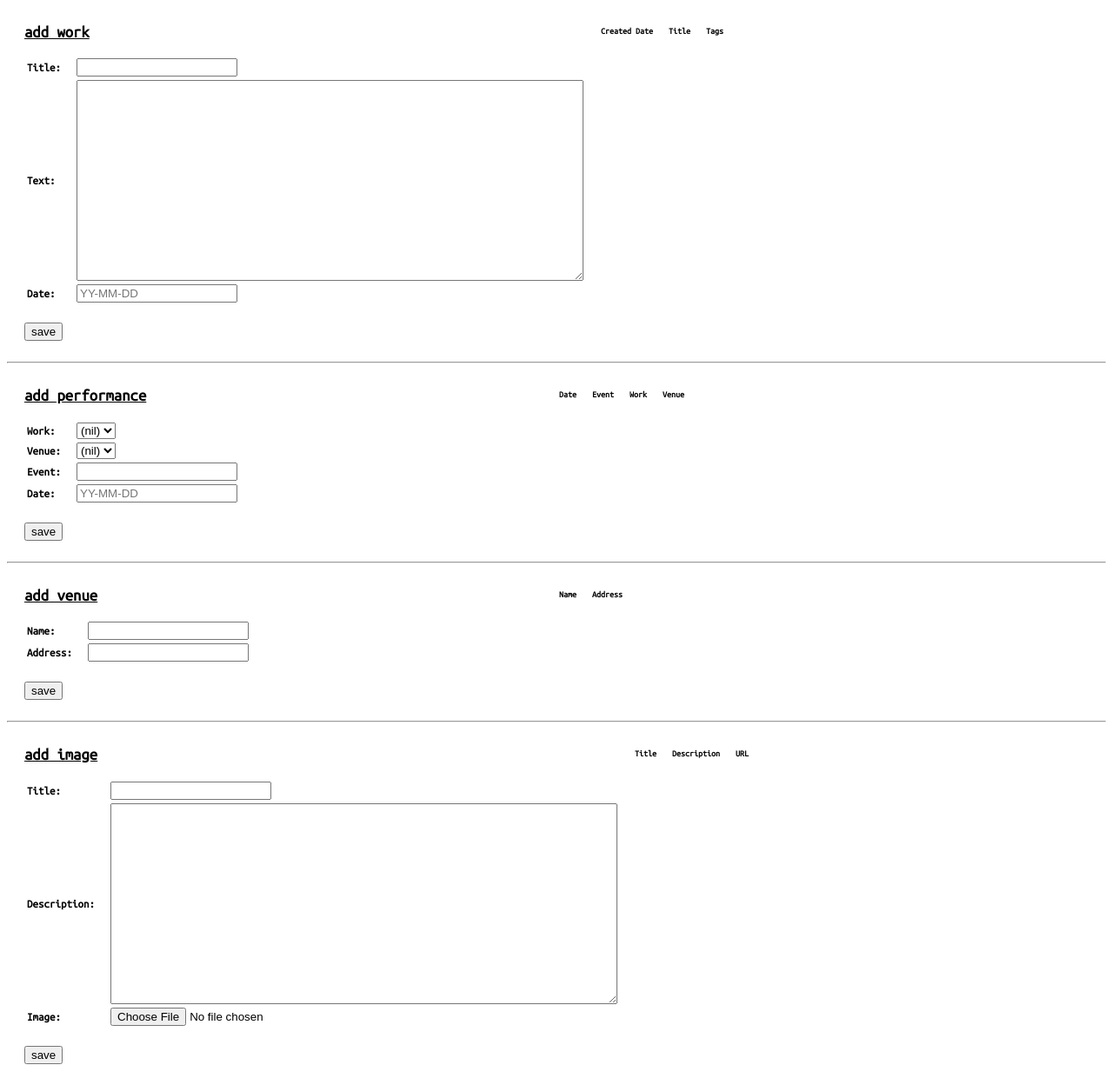
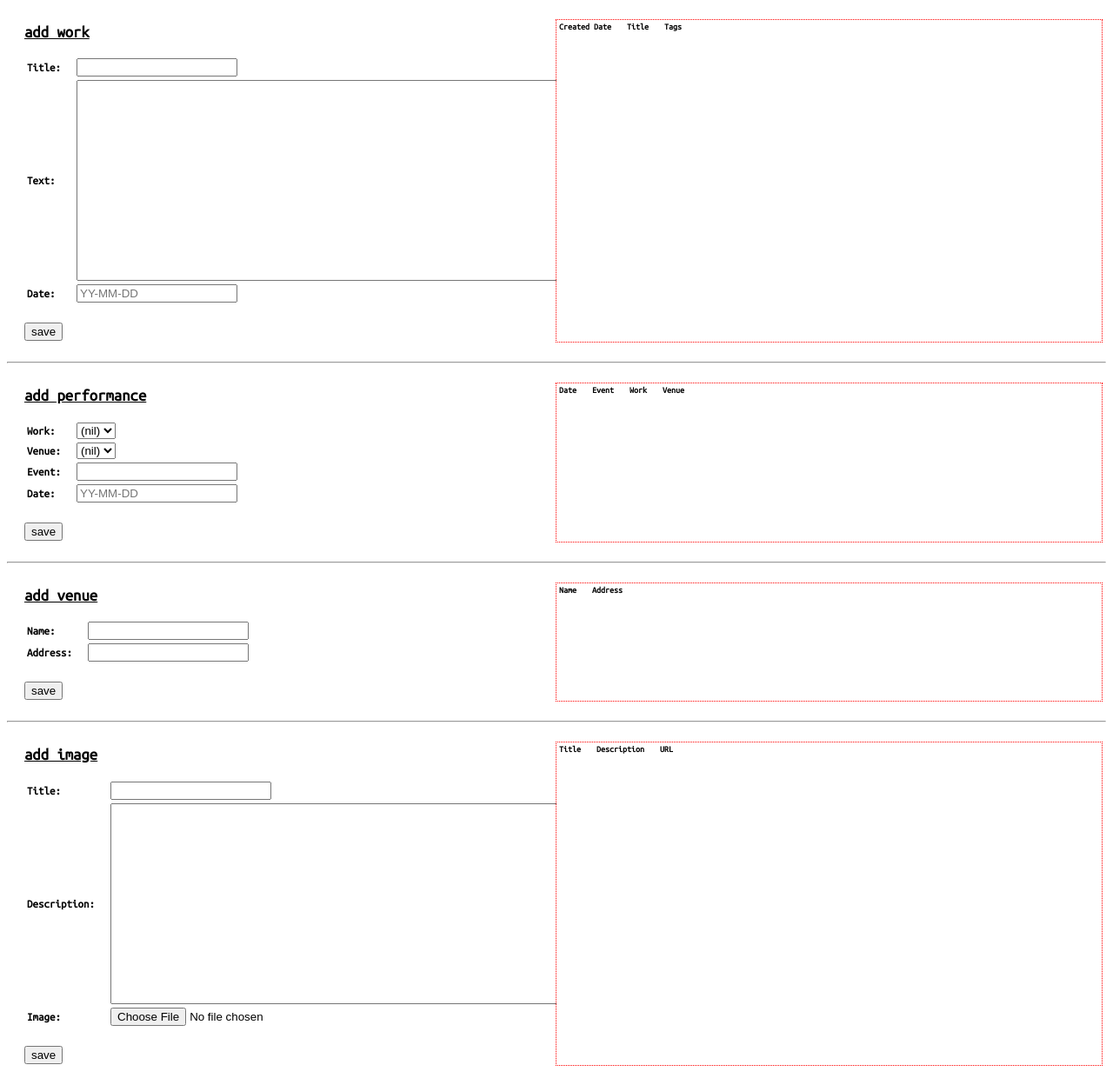
Before and after one commit to ericheep/miscellany, a Django app: page /miscellany/ in a window 1280 px wide. Shown: the whole page at 87% size. Run offline with Django 3.2, Linux system fonts and the light colour scheme; data that the repository does not hold is empty; some libraries are stand-ins or nearby versions.

Commit message:
lots of small stuff

```diff
--- a/portfolio/admin.py
+++ b/portfolio/admin.py
@@ -1,5 +1,5 @@
 from django.contrib import admin
-from .models import Work, Performance, Venue, Image, Tag
+from .models import Work, Performance, Venue, Image, Tag, Collaborator
 
 
 class WorkAdmin(admin.ModelAdmin):
@@ -20,3 +20,4 @@ admin.site.register(Performance, PerformanceAdmin)
 admin.site.register(Venue)
 admin.site.register(Image)
 admin.site.register(Tag)
+admin.site.register(Collaborator)
--- a/portfolio/models.py
+++ b/portfolio/models.py
@@ -29,11 +29,14 @@ class Image(models.Model):
 class Work(models.Model):
     title = models.CharField(max_length=200, unique=True)
     slug = models.SlugField(null=True, blank=True, editable=False)
+    created_date = models.DateField()
 
-    text = models.TextField()
-    created_date = models.DateField()
-    images = models.ManyToManyField(Image)
-    tags = models.ManyToManyField(Tag)
+    featured = models.BooleanField(default=True)
+    # pdf = models.FileField(blank=True)
+    github = models.URLField(blank=True)
+    text = models.TextField(blank=True)
+    images = models.ManyToManyField(Image, blank=True)
+    tags = models.ManyToManyField(Tag, blank=True)
 
     def short_text(self):
         return truncatechars(self.text, 50)
@@ -60,8 +63,19 @@ class Venue(models.Model):
         return self.name
 
 
+class Collaborator(models.Model):
+    name = models.CharField(max_length=200)
+    website = models.URLField(blank=True)
+
+    def __str__(self):
+        return self.name
+
+
 class Performance(models.Model):
-    work = models.ForeignKey(Work)
+    work = models.ForeignKey(Work, blank=True)
+    other = models.CharField(max_length=200, blank=True)
+
+    collaborators = models.ManyToManyField(Collaborator)
     venue = models.ForeignKey(Venue)
     event = models.CharField(max_length=200)
     date = models.DateTimeField()
--- a/portfolio/static/css/miscellany.css
+++ b/portfolio/static/css/miscellany.css
@@ -43,15 +43,25 @@ th, td {
 }
 
 .section-form {
-    flex: 1 0 auto;
+    width: 50%;
     order: 0;
 }
 
 .section-list {
-    overflow-y: scroll hidden;
-    margin: 20px 0px;
-    flex: 0 1 auto;
-    font-size: small;
+    position: relative;
     order: 1;
     width: 50%;
 }
+
+.section-scroll {
+    margin-top: 15px;
+    margin-bottom: 15px;
+    outline: #FF0000 dotted thin;
+    background: #FFFFFF;
+    position: absolute;
+    left: 0;
+    right: 0;
+    top: 0;
+    bottom: 0;
+    overflow: auto;
+}
--- a/portfolio/static/p5/miscellany.js
+++ b/portfolio/static/p5/miscellany.js
@@ -1,12 +1,12 @@
 var canvas;
 var tracer = new Array();
-var x = new Array();
-var y = new Array();
 
-var numTracers = 2;
 var numPoints = 4;
 
 var inc = 0.0;
+var rows = 0;
+var cols = 0;
+var cubeSize = 100;
 
 function windowResized() {
     resizeCanvas(windowWidth, windowHeight);
@@ -19,43 +19,83 @@ function setup() {
     canvas.style('position', 'fixed');
     canvas.style('z-index', '-1');
 
-    // strokeWeight(3.0);
+    strokeWeight(2.0);
 
-    for (var i = 0; i < numTracers; i++) {
-        for (var j = 0; j < numPoints; j++) {
-            x.push(random(width));
-            y.push(random(height));
+    rows = int(windowWidth/cubeSize) + 1;
+    cols = int(windowHeight/cubeSize) + 1;
+
+    for (var i = 0; i < rows; i++) {
+        for (var j = 0; j < cols; j++) {
+            x = [i * cubeSize, (i + 1) * cubeSize, (i + 1) * cubeSize,       i * cubeSize];
+            y = [j * cubeSize,       j * cubeSize, (j + 1) * cubeSize, (j + 1) * cubeSize];
+
+
+            tracer.push(new Tracer(numPoints, x, y));
         }
-        tracer.push(new Tracer(numPoints, x, y));
     };
 }
 
 function draw() {
-    background(100);
+    background(255);
     inc = (inc + 1.0/(30.0 * 16.0)) % 1.0;
-    /*for (i = 0; i < numTracers; i++){
-          tracer[i].trace((inc + i * 0.01) % 1.0, 0.5);
-    }*/
+    stroke(255, 200, 200);
+    for (i = 0; i < rows * cols; i++){
+        // translate(windowWidth/2, windowHeight/2);
+        // tracer[i].trace(((inc * 0.01 * float(i)/1.0)) % 1.0, 0.5);
+        /*push();
+        for (j = 0; j < rows; j++) {
+            scale(0.9);
+            tracer[i].trace((inc + i * 0.01) % 1.0, 0.5);
+        }
+        pop();*/
+    }
 }
 
-function Tracer(numPoints) {
-    var invNumPoints(1.0/numPoints);
-    var range;
+function Tracer(numPoints, x, y) {
+    var invNumPoints = 1.0/numPoints;
 
     this.p = new Array();
-    this.v = createVector(0.0, 0.0);
-    this.d = createVector(0.0, 0.0);
 
     for (var i = 0; i < numPoints; i++) {
         this.p.push(createVector(x[i], y[i]));
     };
 
+    var range;
+    var where;
+
+    this.v = createVector(0.0, 0.0);
+    this.d = createVector(0.0, 0.0);
+
     this.drawVertex = function(pos, idx) {
         where = (idx + 1) * invNumPoints;
 
+        this.v.set(this.p[(idx + 1) % numPoints].x, this.p[(idx + 1) % numPoints].y);
+        this.d = this.v.copy().sub(this.p[idx]);
+
+        this.d.x = this.d.x * (pos - where) * numPoints;
+        this.d.y = this.d.y * (pos - where) * numPoints;
+        this.v.add(this.d);
+
+        vertex(this.v.x, this.v.y);
     };
 
-    this.trace = function(path, length) {
+    this.trace = function(pos, len) {
+        var a = Math.floor(pos * numPoints);
+        var b = Math.floor(((pos + len) * numPoints) % numPoints);
 
+        range = b - a;
+        if (a > b) {
+            range = numPoints + range;
+        }
+
+        beginShape();
+        this.drawVertex(pos, a);
+
+        for (var i = a + 1; i < (a + range) + 1; i++) {
+            vertex(this.p[i % numPoints].x, this.p[i % numPoints].y);
+        }
+
+        this.drawVertex((pos + len) % 1.0, b);
+        endShape();
     };
 };
--- a/portfolio/templates/portfolio/miscellany.html
+++ b/portfolio/templates/portfolio/miscellany.html
@@ -21,6 +21,7 @@
             </form>
         </div>
         <div class="section-list">
+            <div class="section-scroll">
                 <table>
                     <tr class="table-list">
                         <th>Created Date</th>
@@ -41,6 +42,7 @@
                 </table>
             </div>
         </div>
+    </div>
     <hr>
     <div class="section">
         <div class="section-form">
@@ -54,6 +56,7 @@
             </form>
         </div>
         <div class="section-list">
+            <div class="section-scroll">
                 <table>
                     <tr class="table-list">
                         <th>Date</th>
@@ -72,6 +75,7 @@
                 </table>
             </div>
         </div>
+    </div>
     <hr>
     <div class="section">
         <div class="section-form">
@@ -85,6 +89,7 @@
             </form>
         </div>
         <div class="section-list">
+            <div class="section-scroll">
                 <table>
                     <tr class="table-list">
                         <th>Name</th>
@@ -97,6 +102,7 @@
                     </tr>
                 {% endfor %}
                 </table>
+            </div>
         </div>
     </div>
     <hr>
@@ -112,6 +118,7 @@
             </form>
         </div>
         <div class="section-list">
+            <div class="section-scroll">
                 <table>
                     <tr class="table-list">
                         <th>Title</th>
@@ -128,4 +135,5 @@
                 </table>
             </div>
         </div>
+    </div>
 </body>
--- a/portfolio/views.py
+++ b/portfolio/views.py
@@ -14,7 +14,7 @@ def index(request):
 
 
 def works(request, work_slug=None):
-    works = Work.objects.all().order_by('-created_date')
+    works = Work.objects.all().filter(featured=True).order_by('-created_date')
     tags = Tag.objects.all()
 
     context = {
```
Also changed, not shown: portfolio/migrations/0031_auto_20170624_0651.py (added), portfolio/migrations/0032_auto_20170624_0654.py (added), portfolio/migrations/0033_auto_20170624_1841.py (added). Lines whose indentation alone changed are shown as unchanged.
